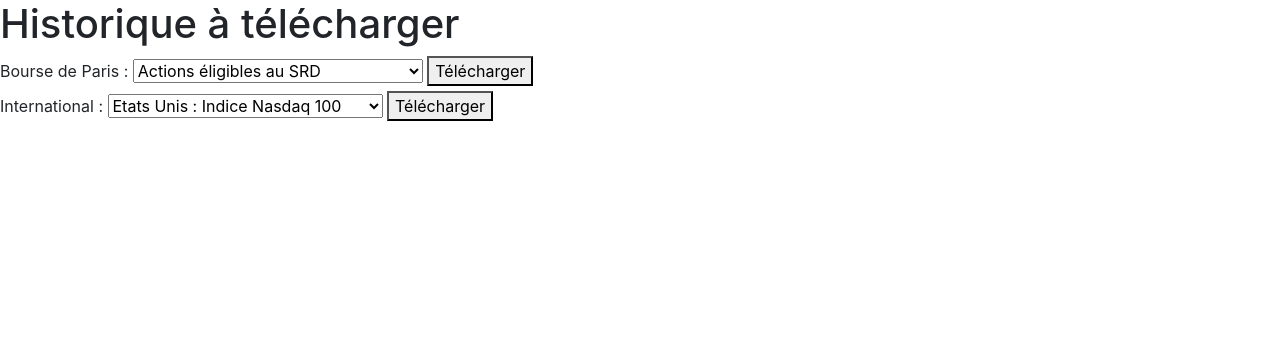
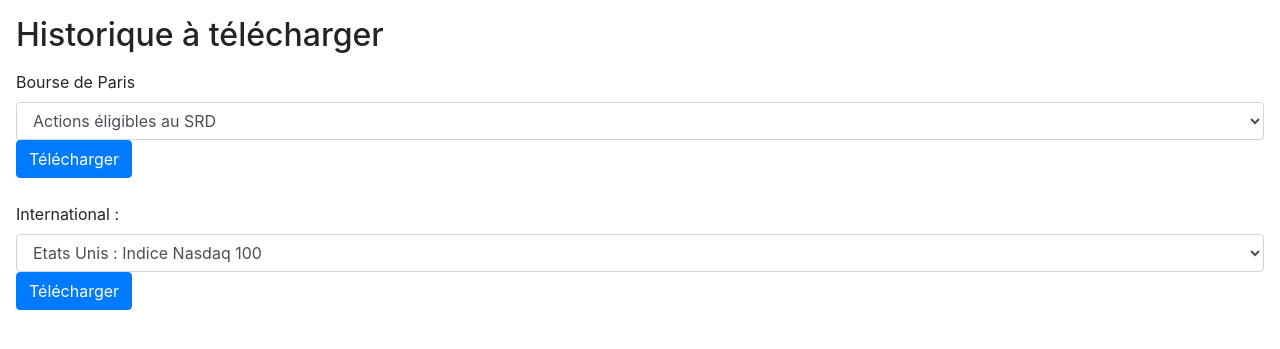
Before and after one commit to lege0053/projet-web-scraping, a PHP site: page /front/history in a window 1280 px wide. Shown: the part 56-405 px from the top of the page. Run offline with PHP 8.4, Linux system fonts and the light colour scheme.

Commit message:
wip: style

```diff
--- a/front/history.php
+++ b/front/history.php
@@ -10,11 +10,12 @@ $webpage = new WebPage("History");
 
 
 $webpage->appendContent(<<<HTML
-    <div class="">
-        <h1 class="titre">Historique à télécharger</h1>
+    <div class="p-3">
+        <h2 class="mb-3">Historique à télécharger</h2>
         <form action="../api/scrapingHistorique.php" method="post">
-            <label for="actions-select">Bourse de Paris : </label>
-            <select name="actions" id="actions-select">
+            <div class="form-group">
+                <label for="actions-select">Bourse de Paris </label>
+                <select class="form-control" name="actions" id="actions-select">
                     <option value="1">Actions éligibles au SRD</option>
                     <option value="2">Compartiment A</option>
                     <option value="3">Compartiment B</option>
@@ -33,12 +34,14 @@ $webpage->appendContent(<<<HTML
                     <option value="16">ESTX50 EUR P</option>
                     <option value="17">Obligations</option>
                 </select>
-            <button type="submit">Télécharger</button>
+                <button type="submit" class="btn btn-primary mb-2">Télécharger</button>
+            </div>
         </form>
 
         <form action="../api/scrapingHistorique.php" method="post">
+            <div class="form-group">
                 <label for="actions-international">International : </label>
-            <select name="actions-int" id="aactions-international">
+                <select class="form-control" name="actions-int" id="aactions-international">
                     <option value="1">Etats Unis : Indice Nasdaq 100</option>
                     <option value="2">Allemagne : Indice DAX</option>
                     <option value="3">Royaume-Uni : Indice Footsie 100</option>
@@ -50,7 +53,8 @@ $webpage->appendContent(<<<HTML
                     <option value="9">Indices internationaux</option>
                     <option value="10">Devises</option>
                 </select>
-            <button type="submit">Télécharger</button>
+                <button type="submit" class="btn btn-primary mb-2">Télécharger</button>
+            </div>
         </form>
     </div>
 HTML);
```
Lines whose indentation alone changed are shown as unchanged.
